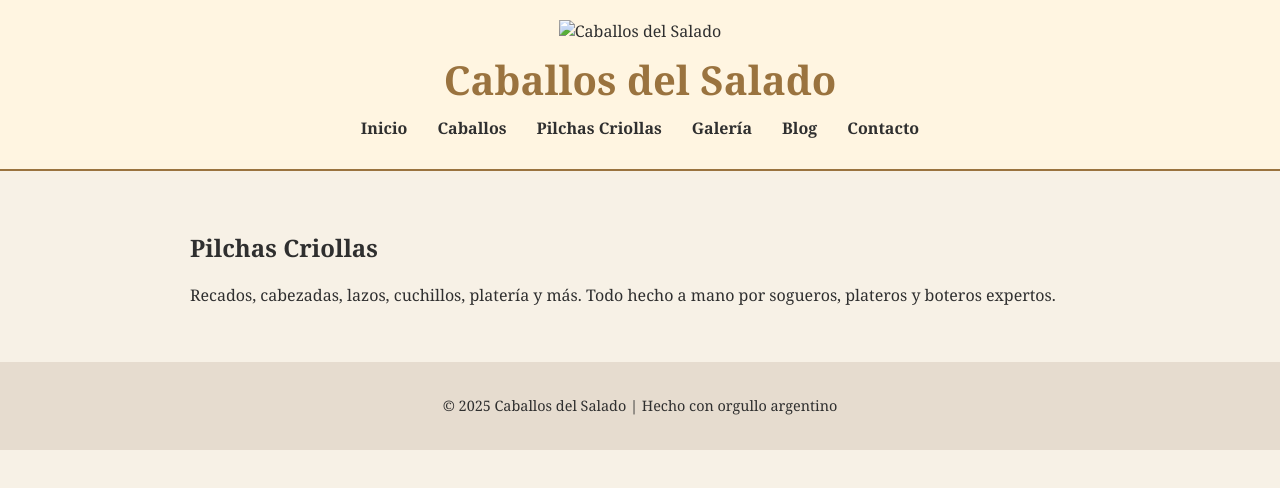
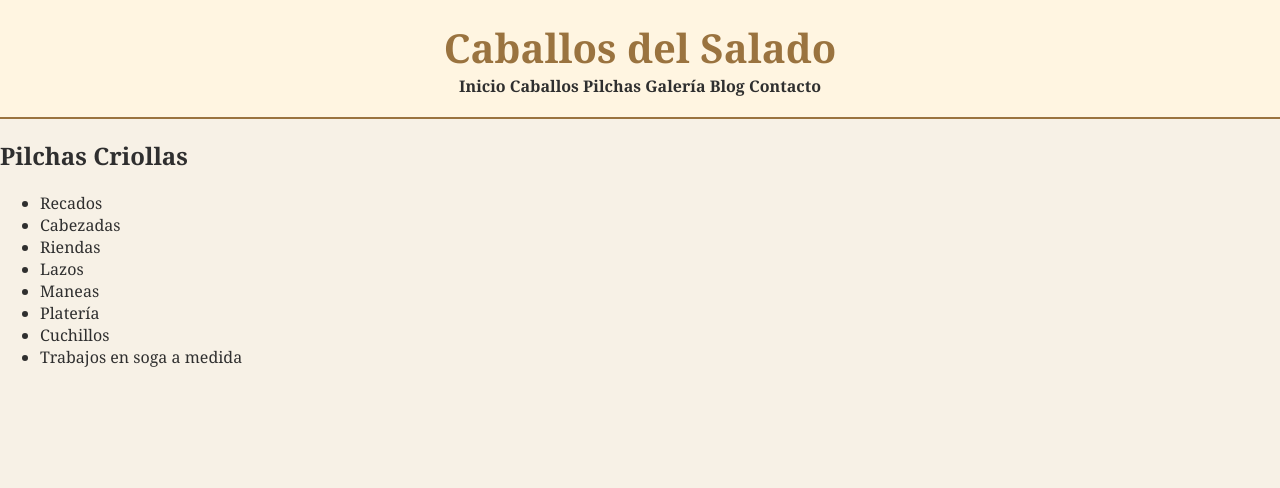
Before and after one commit to Eltata225/caballos-del-salado, a plain HTML site: page pilchas.html in a window 1280 px wide. Drawn offline with Linux system fonts and the light colour scheme.

Commit message:
Update pilchas.html

```diff
--- a/pilchas.html
+++ b/pilchas.html
@@ -1,33 +1,36 @@
+
 <!DOCTYPE html>
 <html lang="es">
 <head>
-  <meta charset="UTF-8">
-  <meta name="viewport" content="width=device-width, initial-scale=1.0">
-  <title>Caballos del Salado</title>
-  <link rel="stylesheet" href="style.css">
+  <meta charset="UTF-8" />
+  <meta name="viewport" content="width=device-width, initial-scale=1.0"/>
+  <title>Pilchas</title>
+  <link rel="stylesheet" href="style.css"/>
 </head>
 <body>
-
-<header>
-  <img src="logo.png" alt="Caballos del Salado" class="logo">
-  <h1>Caballos del Salado</h1>
-  <nav>
+  <header>
+    <h1>Caballos del Salado</h1>
+    <nav>
+      <a href="index.html">Inicio</a>
+      <a href="caballos.html">Caballos</a>
+      <a href="pilchas.html">Pilchas</a>
+      <a href="galeria.html">Galería</a>
+      <a href="blog.html">Blog</a>
+      <a href="contacto.html">Contacto</a>
+    </nav>
+  </header>
+  <main>
+    <h2>Pilchas Criollas</h2>
     <ul>
-      <li><a href="index.html">Inicio</a></li>
-      <li><a href="caballos.html">Caballos</a></li>
-      <li><a href="pilchas.html">Pilchas Criollas</a></li>
-      <li><a href="galeria.html">Galería</a></li>
-      <li><a href="blog.html">Blog</a></li>
-      <li><a href="contacto.html">Contacto</a></li>
+      <li>Recados</li>
+      <li>Cabezadas</li>
+      <li>Riendas</li>
+      <li>Lazos</li>
+      <li>Maneas</li>
+      <li>Platería</li>
+      <li>Cuchillos</li>
+      <li>Trabajos en soga a medida</li>
     </ul>
-  </nav>
-</header>
-
-  <section><h2>Pilchas Criollas</h2><p>Recados, cabezadas, lazos, cuchillos, platería y más. Todo hecho a mano por sogueros, plateros y boteros expertos.</p></section>
-
-<footer>
-  <p>&copy; 2025 Caballos del Salado | Hecho con orgullo argentino</p>
-</footer>
-
+  </main>
 </body>
 </html>
```
